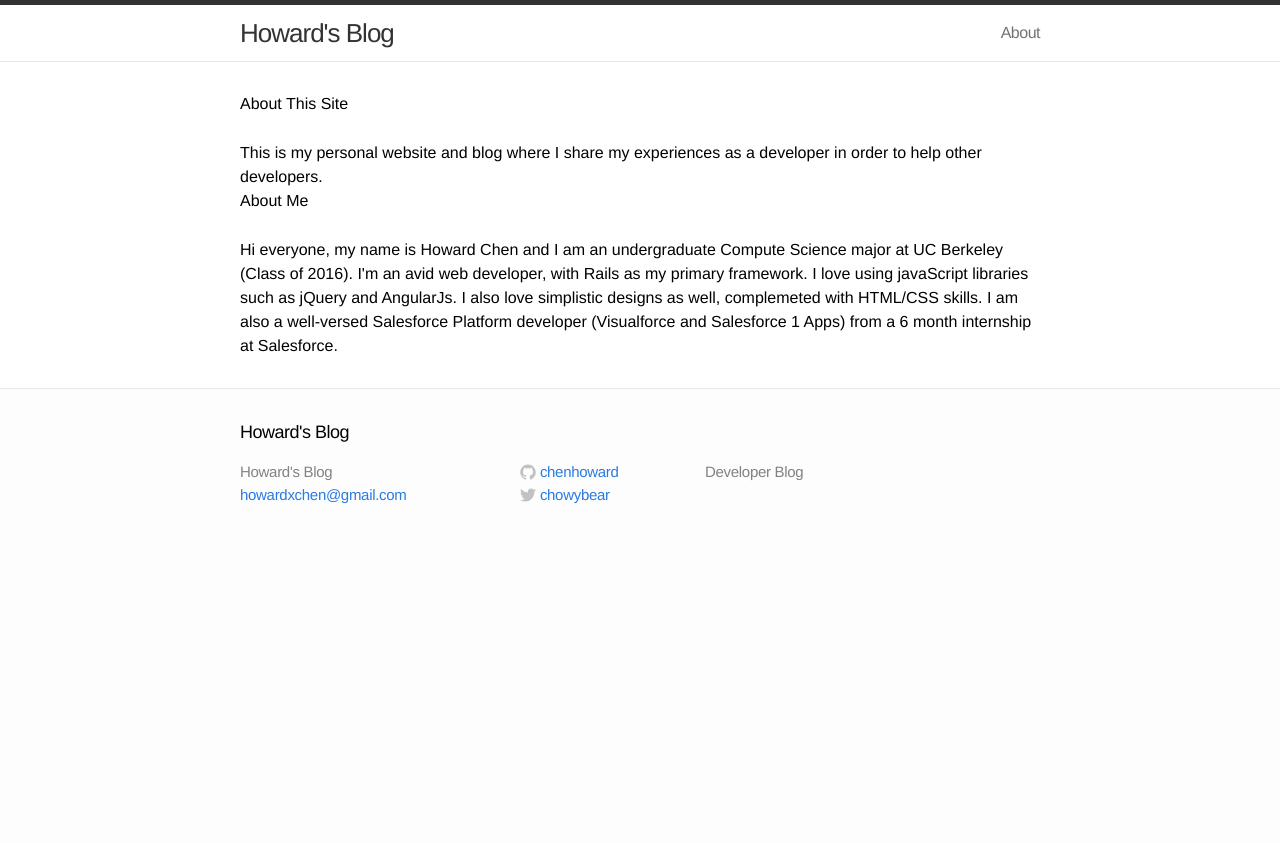
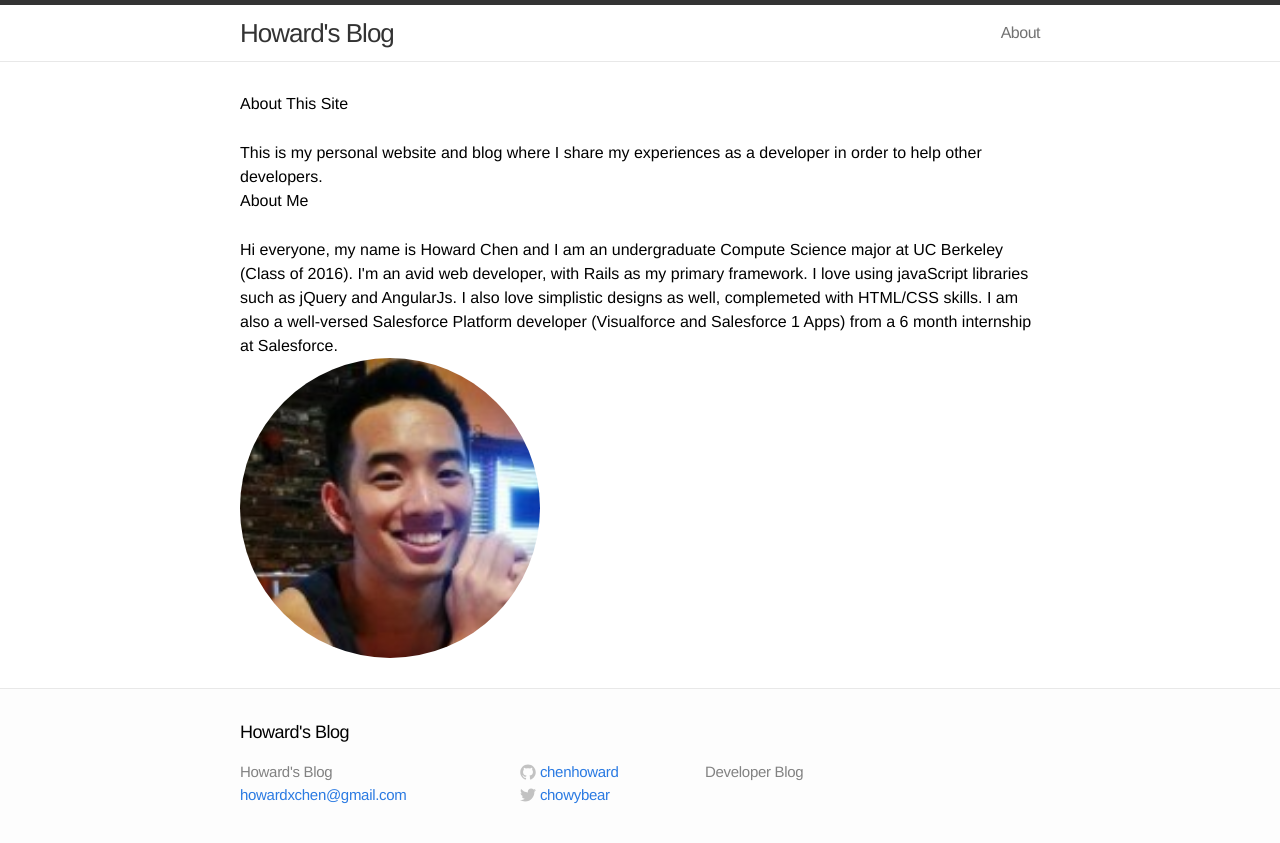
Before and after one commit to chenhoward/chenhoward.github.io, a Jekyll site: the page built from about.html, in a window 1280 px wide. Shown: the top 843 px of the page. Built offline with Jekyll 4.4.1, drawn with Linux system fonts in a browser that asks for light colours.

Commit message:
Implement basic photo

```diff
--- a/_includes/head.html
+++ b/_includes/head.html
@@ -8,5 +8,6 @@
 
     <!-- Custom CSS -->
     <link rel="stylesheet" href="{{ "/css/main.css" | prepend: site.baseurl }}">
+    <link rel="stylesheet" href="{{ "/css/style.css" | prepend: site.baseurl }}">
 
 </head>
--- a/about.html
+++ b/about.html
@@ -18,4 +18,6 @@ title: About
       with HTML/CSS skills.  I am also a well-versed Salesforce Platform developer
       (Visualforce and Salesforce 1 Apps) from a 6 month internship at Salesforce.
     </p>
+    <div class="circular">
+      </div>
 </div>
--- /dev/null
+++ b/css/style.css
@@ -0,0 +1,9 @@
+.circular {
+  width: 300px;
+  height: 300px;
+  border-radius: 50%;
+  -webkit-border-radius: 50%;
+  -moz-border-radius: 50%;
+  background-image: url('/pictures/profpic.jpeg');
+  background-size: cover;
+}
```
Also changed, not shown: pictures/profpic.jpeg (added).
